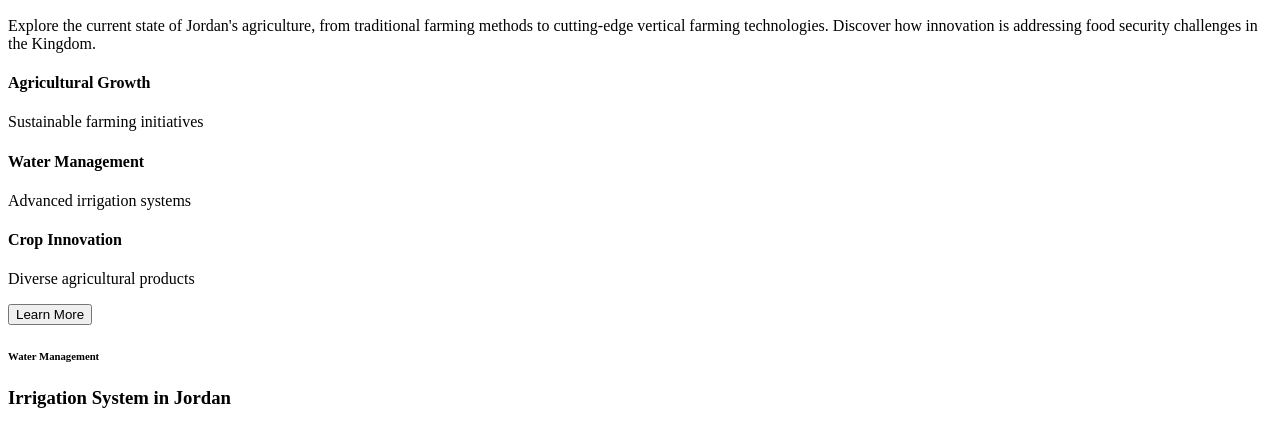
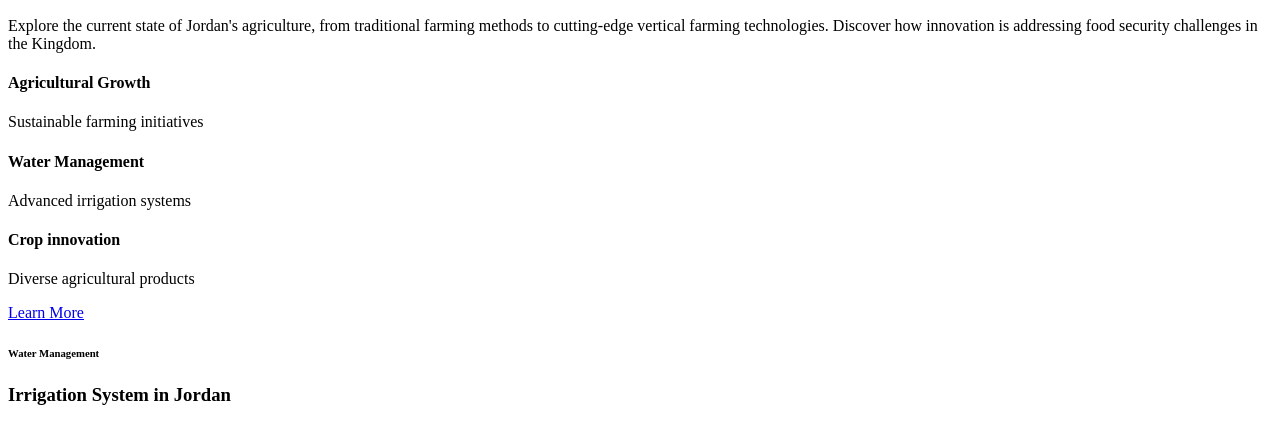
Before and after one commit to MustafaAl-Kayyali/PIXELSITE, a plain HTML site: page index.html in a window 1280 px wide. Shown: the part 512-934 px from the top of the page. Drawn offline with Linux system fonts and the light colour scheme.

Commit message:
forth  commit

```diff
--- a/index.html
+++ b/index.html
@@ -44,16 +44,15 @@
                         <p>Advanced irrigation systems</p>
                     </div>
                     <div class="card-items" id="crop-innovation">
-                        <h4>Crop Innovation</h4>
+                        <h4>Crop innovation</h4>
                         <p>Diverse agricultural products</p>
                     </div>
                 </div>
                 <div class="btn">
-                    <a href="#irrigation"><button>Learn More</button></a>
+                    <a href="#irrigation" class="button">Learn More</a>
                 </div>
             </div>
         </section>
-
 
         <section id="irrigation">
             <div class="container">
```
